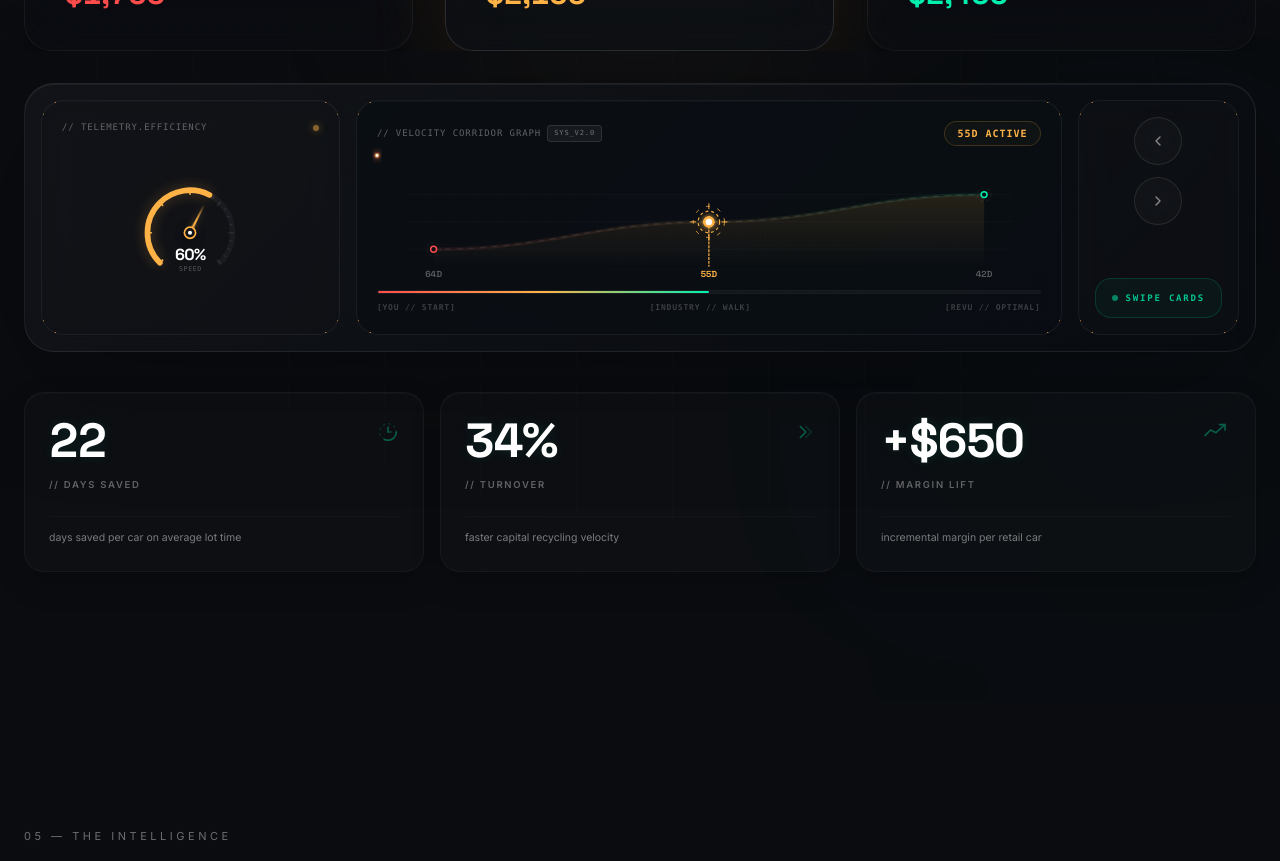
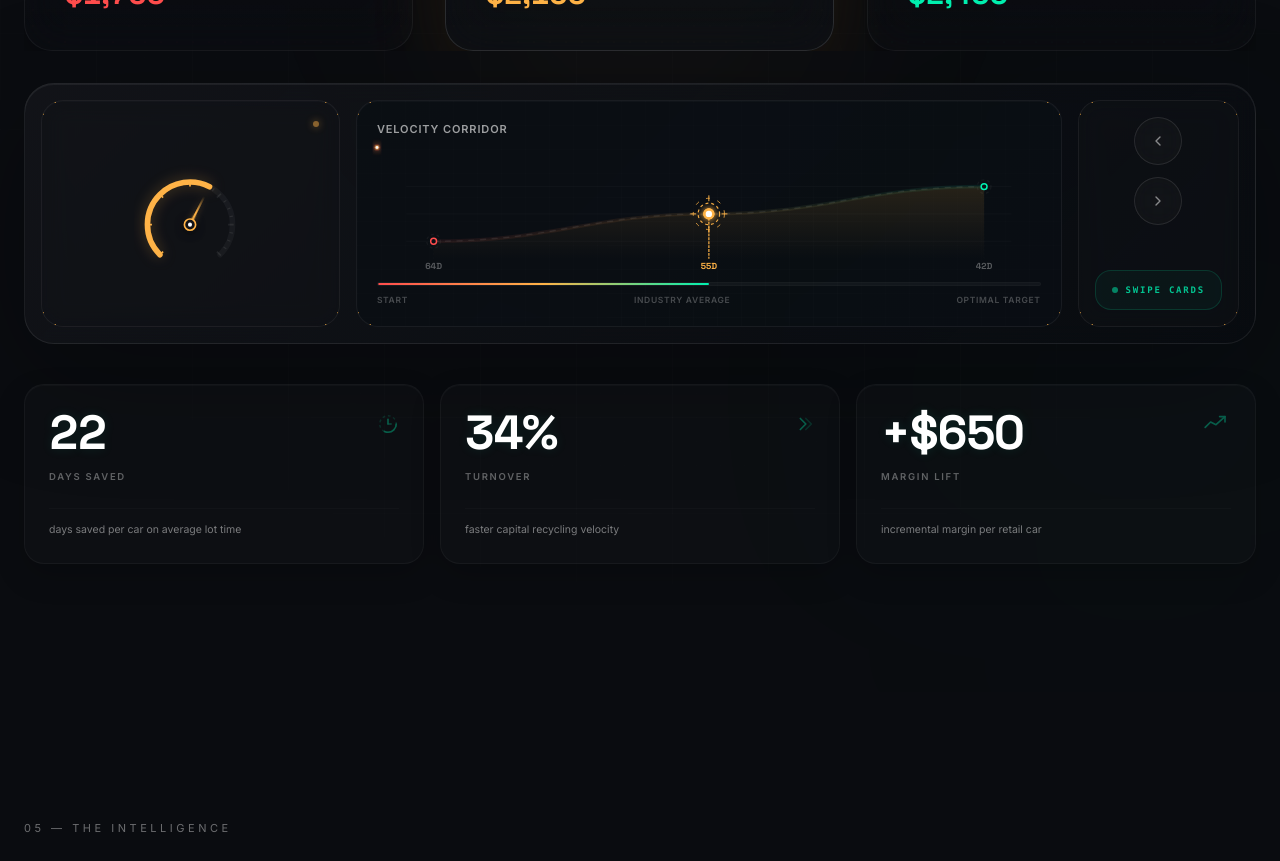
Before and after one commit to Bullfighteruz/veb1, a React (Vite) app: page / in a window 1280 px wide. Shown: the part 5200-6061 px from the top of the page. Built offline with nearby package versions, Linux system fonts and the light colour scheme; the HTML template or start-up script is replaced by a standard one.

Commit message:
style: remove mock cyber telemetry, speedometer speed text, and active days pill

```diff
--- a/src/components/features/Transformation.tsx
+++ b/src/components/features/Transformation.tsx
@@ -579,8 +579,7 @@ function ControlDeck({
           <span className="absolute left-0 bottom-0 block h-3.5 w-3.5 border-l-2 border-b-2 transition-colors duration-500" style={{ borderColor: activeStep.color }} />
           <span className="absolute right-0 bottom-0 block h-3.5 w-3.5 border-r-2 border-b-2 transition-colors duration-500" style={{ borderColor: activeStep.color }} />
 
-          <div className="w-full text-[9px] font-mono tracking-widest text-white/35 flex items-center justify-between mb-4">
-            <span>// TELEMETRY.EFFICIENCY</span>
+          <div className="w-full flex items-center justify-end mb-4">
             <span className="flex h-1.5 w-1.5 rounded-full animate-pulse" style={{ backgroundColor: activeStep.color, boxShadow: `0 0 8px ${activeStep.color}` }} />
           </div>
 
@@ -672,13 +671,7 @@ function ControlDeck({
               />
             </svg>
 
-            {/* Value Indicator (Central percentage) */}
-            <div className="absolute flex flex-col items-center justify-center translate-y-7">
-              <span className="font-display text-base font-black text-white leading-none tabular-nums tracking-tight">
-                {activePct}%
-              </span>
-              <span className="text-[6.5px] font-mono tracking-widest text-white/30 uppercase mt-0.5">SPEED</span>
-            </div>
+
           </div>
         </div>
 
@@ -696,23 +689,9 @@ function ControlDeck({
           </div>
 
           <div className="relative mb-2 flex items-center justify-between gap-4">
-            <div>
-              <div className="text-[9px] font-mono tracking-widest text-white/35 flex items-center gap-1.5">
-                <span>// VELOCITY CORRIDOR GRAPH</span>
-                <span className="text-[7px] font-mono px-1.5 py-0.5 rounded bg-white/5 border border-white/10 text-white/40">SYS_V2.0</span>
-              </div>
-            </div>
-            <div
-              className="hidden rounded-full border px-3 py-1 font-mono text-[10px] font-bold tracking-widest uppercase tabular-nums transition-all duration-500 sm:block"
-              style={{
-                color: activeStep.color,
-                borderColor: `${activeStep.color}30`,
-                backgroundColor: `${activeStep.color}08`,
-                boxShadow: `0 0 10px ${activeStep.color}05`,
-              }}
-            >
-              {activeStep.days}d active
-            </div>
+            <h4 className="text-[11px] font-bold tracking-wider text-white/60 uppercase">
+              Velocity Corridor
+            </h4>
           </div>
 
           {/* SVG Visualizer */}
@@ -933,10 +912,10 @@ function ControlDeck({
               style={{ width: isReady ? progressWidth : "0%" }}
             />
           </div>
-          <div className="relative mt-2 flex justify-between text-[8px] font-mono font-bold uppercase tracking-widest text-white/20">
-            <span>[YOU // START]</span>
-            <span>[INDUSTRY // WALK]</span>
-            <span>[REVU // OPTIMAL]</span>
+          <div className="relative mt-2 flex justify-between text-[8.5px] font-bold uppercase tracking-wider text-white/25">
+            <span>Start</span>
+            <span>Industry Average</span>
+            <span>Optimal Target</span>
           </div>
         </div>
 
@@ -1072,7 +1051,7 @@ function ImpactPanel({
 
         {/* Label underneath */}
         <div className="text-[9.5px] font-bold uppercase tracking-[0.18em] text-white/35 mt-3 leading-relaxed">
-          // {label.toUpperCase()}
+          {label.toUpperCase()}
         </div>
       </div>
 
```
Also changed, not shown: public/revu.html (+13 -17 lines).
